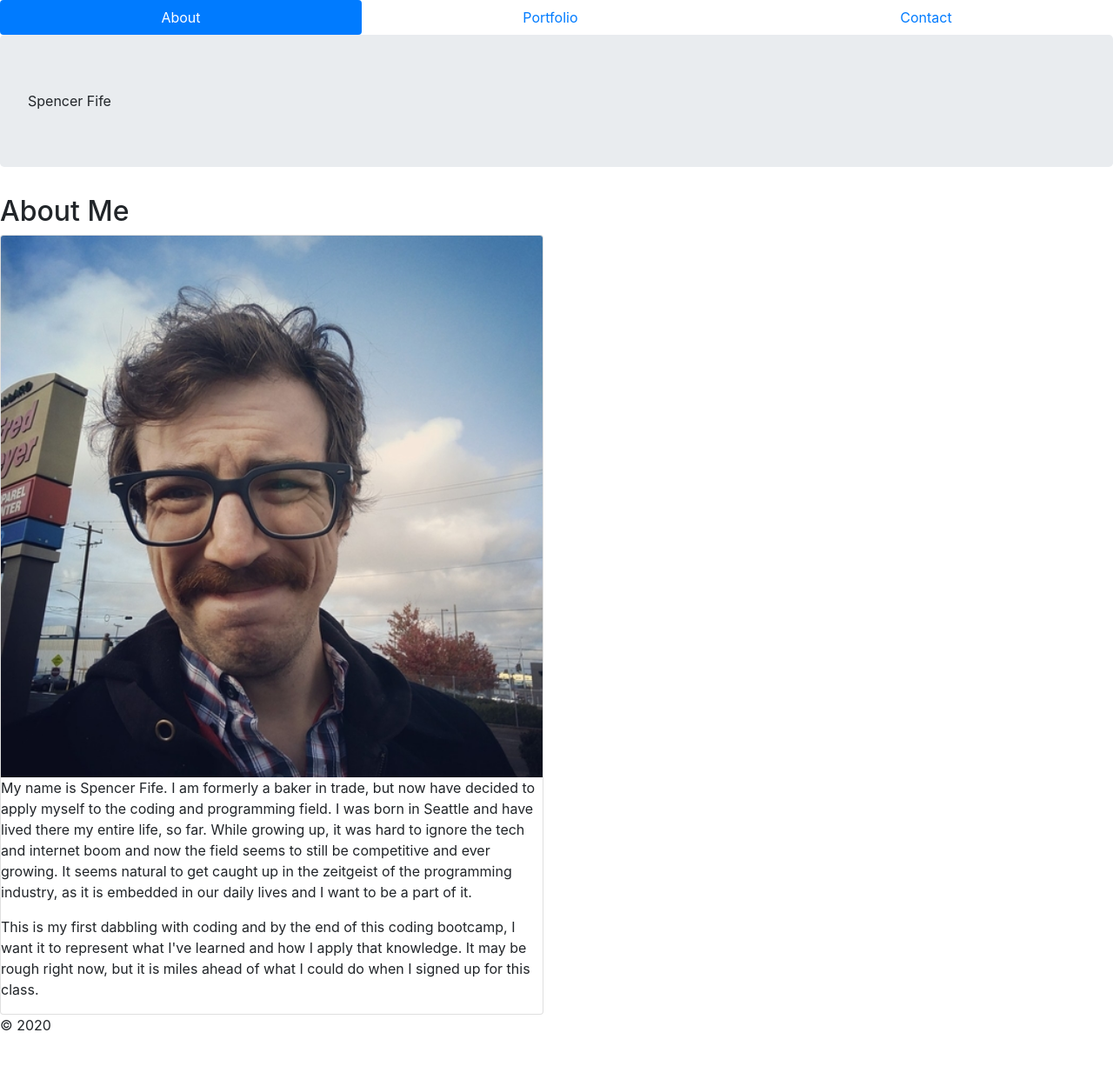
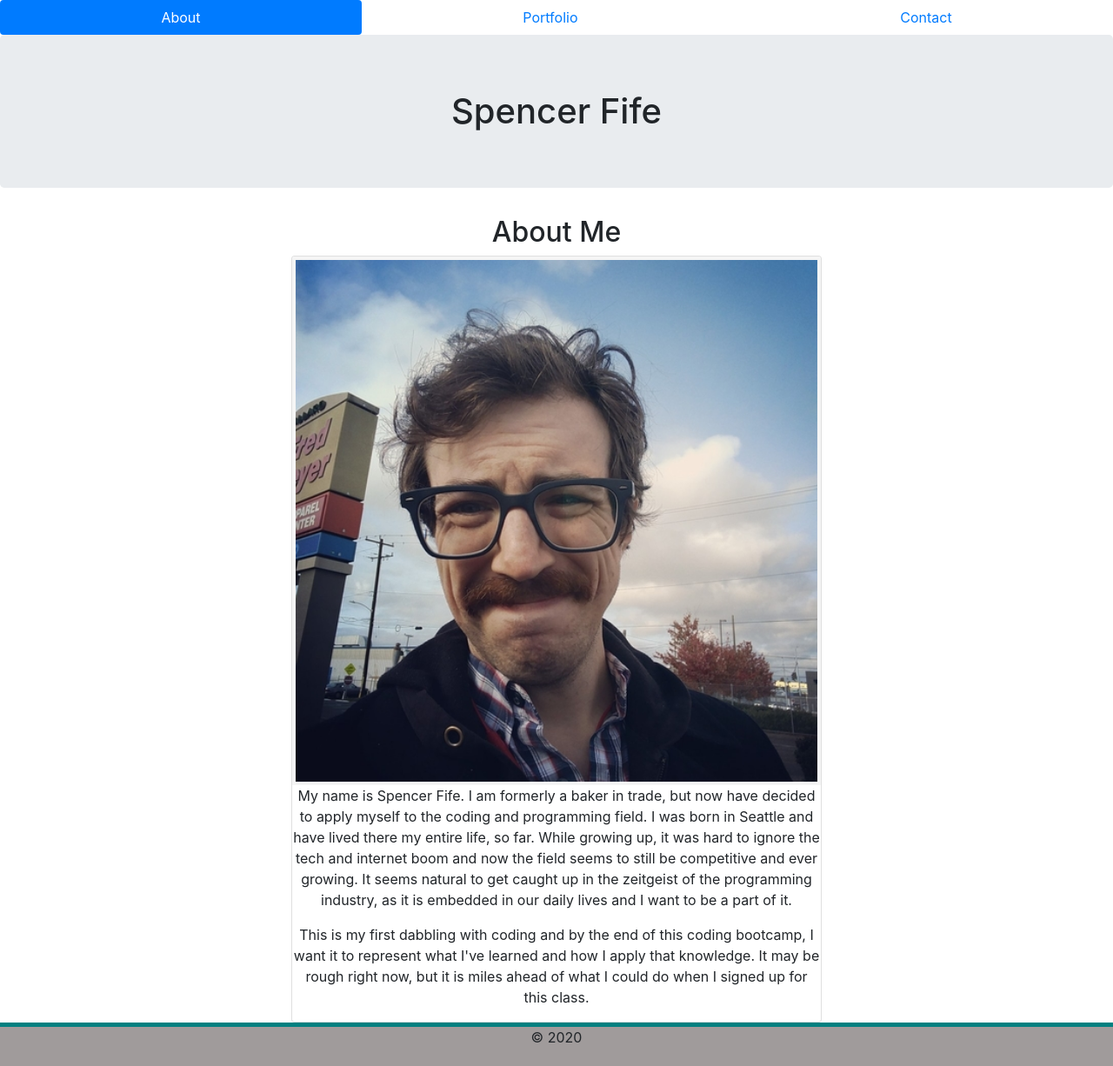
Before and after one commit to SpencerFife/React-Portfolio, a React (Create React App) app in the folder portfolio/: page / in a window 1280 px wide. Shown: the whole page at 87% size. Before the commit the page ends 1191 px from the top, so only its background shows below. Built offline with nearby package versions, Linux system fonts and the light colour scheme.

Commit message:
added css elements

```diff
--- a/portfolio/src/components/Button.js
+++ b/portfolio/src/components/Button.js
@@ -1,7 +1,7 @@
 import React from "react";
 
-function Button() {
-  return <button className="btn btn-warning"></button>;
+function Button(props) {
+  return <button className="btn btn-warning">{props.children}</button>;
 }
 
 export default Button;
--- a/portfolio/src/components/Footer.js
+++ b/portfolio/src/components/Footer.js
@@ -1,9 +1,8 @@
 import React from "react";
+import "../styles/Footer.css";
 
-class Footer extends React.Component {
-  render() {
-    return <div classname="footer">{this.props.message}</div>;
-  }
+function Footer() {
+  return <footer className="footer">© 2020</footer>;
 }
 
 export default Footer;
--- a/portfolio/src/components/Header.js
+++ b/portfolio/src/components/Header.js
@@ -1,8 +1,8 @@
 import React from "react";
-
+import "../styles/Header.css";
 class Header extends React.Component {
   render() {
-    return <div className="jumbotron">{this.props.message}</div>;
+    return <h1 className="jumbotron">{this.props.message}</h1>;
   }
 }
 
--- a/portfolio/src/pages/About.js
+++ b/portfolio/src/pages/About.js
@@ -2,8 +2,9 @@ import React from "react";
 import Wrapper from "../components/Wrapper";
 import Header from "../components/Header";
 import ProfileImage from "../assets/profile image.jpg";
-import Footer from "../components/Footer";
-
+import "../styles/Card.css";
+import "../styles/Header.css";
+import "../styles/About.css";
 function About() {
   return (
     <>
@@ -11,7 +12,7 @@ function About() {
       <Wrapper>
         <h2 className="about">About Me</h2>
 
-        <div className="row">
+        <div className="d-flex flex-row" id="about">
           <div className="col-md-6 center">
             <div className="card">
               <div className="img-container">
@@ -42,7 +43,6 @@ function About() {
           </div>
         </div>
       </Wrapper>
-      <Footer message={"© 2020"} />
     </>
   );
 }
--- a/portfolio/src/pages/Portfolio.js
+++ b/portfolio/src/pages/Portfolio.js
@@ -1,8 +1,9 @@
 import React from "react";
 import Wrapper from "../components/Wrapper";
 import Header from "../components/Header";
-import Footer from "../components/Footer";
 import projects from "../projects";
+import "../styles/Header.css";
+import "../styles/Card.css";
 
 function Portfolio() {
   return (
@@ -25,7 +26,7 @@ function Portfolio() {
                   <p>{project.info}</p>
 
                   <a href={project.link}>Deployed Link</a>
-
+                  <br></br>
                   <a href={project.github}>Git Hub</a>
                 </div>
               </div>
@@ -33,7 +34,6 @@ function Portfolio() {
           ))}
         </div>
       </Wrapper>
-      <Footer message={"© 2020"} />
     </>
   );
 }
--- /dev/null
+++ b/portfolio/src/styles/About.css
@@ -0,0 +1,7 @@
+#about {
+  display: flex;
+  justify-content: center;
+}
+h2 {
+  text-align: center;
+}
--- /dev/null
+++ b/portfolio/src/styles/Card.css
@@ -0,0 +1,12 @@
+img {
+  display: block;
+  margin-left: auto;
+  margin-right: auto;
+  width: 40%;
+  border: 4px solid whitesmoke;
+}
+.card {
+  display: flex;
+  justify-content: center;
+  text-align: center;
+}
--- /dev/null
+++ b/portfolio/src/styles/Footer.css
@@ -0,0 +1,6 @@
+.footer {
+  text-align: center;
+  height: 50px;
+  border-top: 5px solid teal;
+  background-color: rgb(160, 155, 155);
+}
--- /dev/null
+++ b/portfolio/src/styles/Header.css
@@ -0,0 +1,5 @@
+h1 {
+  text-align: center;
+  background-color: gray;
+  padding: 30px 0;
+}
```
